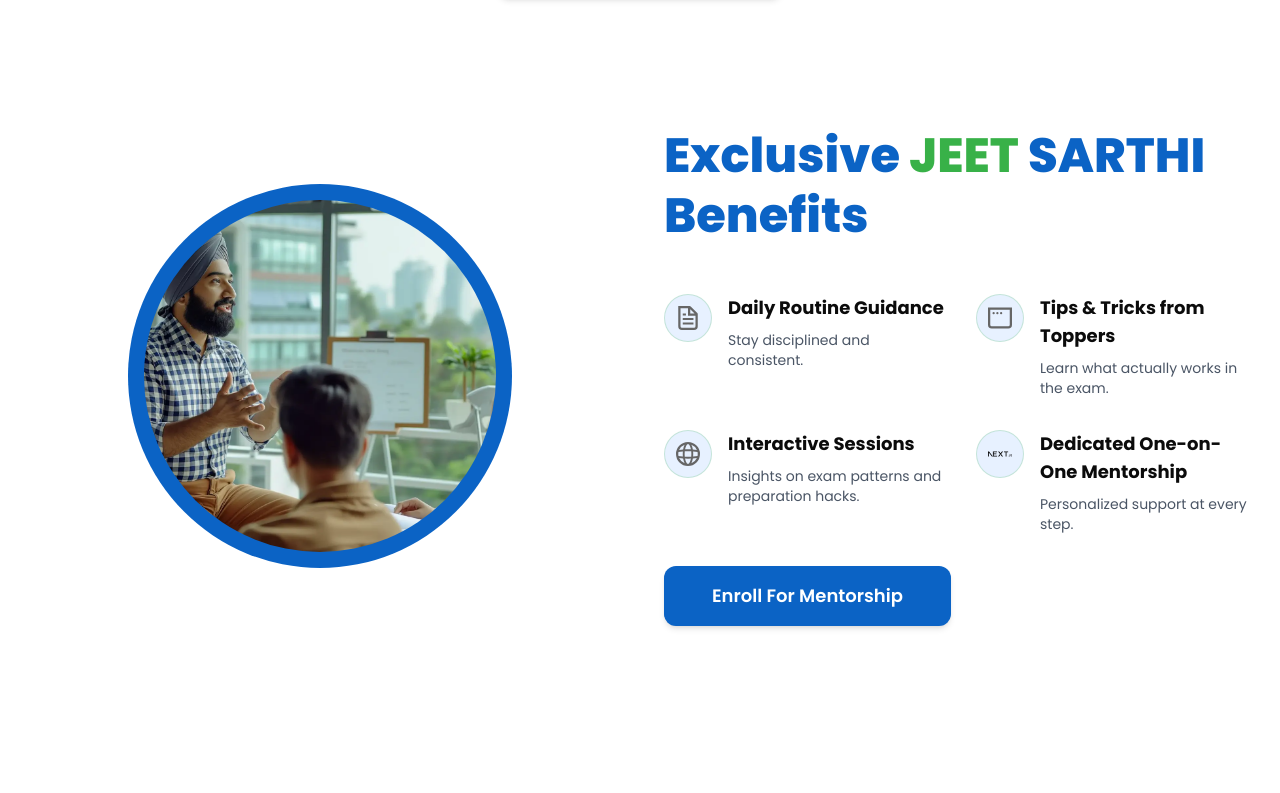
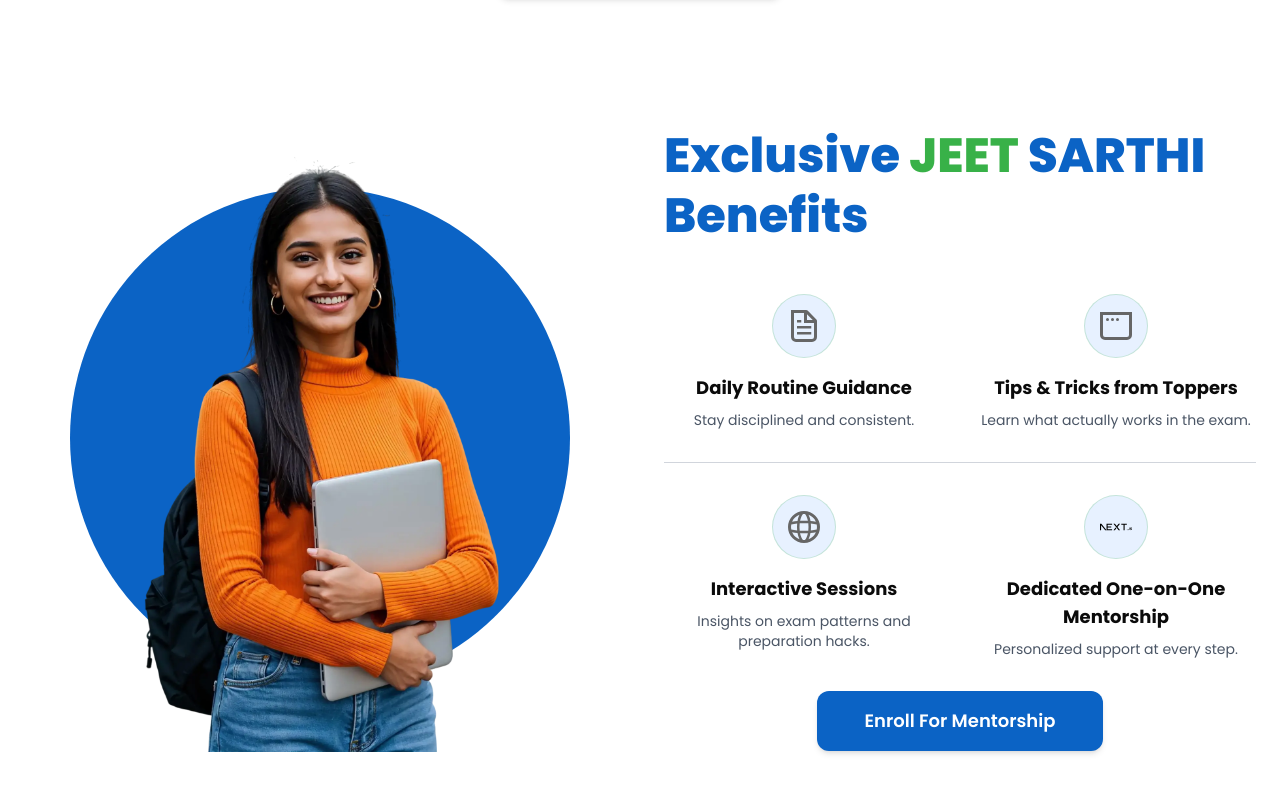
Before and after one commit to Prabal-verma/jeet-sarthi, a Next.js app: page / in a window 1280 px wide. Shown: the part 3194-3987 px from the top of the page. Before the commit the page ends 3884 px from the top, so only its background shows below. Built offline with nearby package versions, Linux system fonts and the light colour scheme.

Commit message:
Enhance Benefits component layout and styling; increase image size, adjust positioning, and add horizontal separator for improved visual structure.

```diff
--- a/app/components/Benefits.tsx
+++ b/app/components/Benefits.tsx
@@ -7,16 +7,16 @@ export default function Benefits() {
         <div className="flex items-center gap-12">
           {/* Left Side - Girl Image */}
           <div className="flex-1 flex justify-center">
-            <div className="relative w-96 h-96">
+            <div className="relative w-[500px] h-[500px]">
               {/* Blue circle background */}
               <div className="absolute inset-0 bg-[#0B63C5] rounded-full"></div>
-              {/* Girl image */}
-              <div className="absolute inset-4 rounded-full overflow-hidden">
+              {/* Girl image - larger and positioned to avoid cropping */}
+              <div className="absolute -top-16 -bottom-16 -left-8 -right-8">
                 <Image
-                  src="/hero.webp"
+                  src="/girl.webp"
                   alt="Student with laptop"
                   fill
-                  className="object-cover"
+                  className="object-contain"
                 />
               </div>
             </div>
@@ -29,8 +29,10 @@ export default function Benefits() {
               Exclusive <span className="text-[#38B148]">JEET</span> SARTHI Benefits
             </h2>
 
-            {/* Benefits Grid */}
-            <div className="grid grid-cols-1 md:grid-cols-2 gap-8 mb-8">
+            {/* Benefits Grid with separator */}
+            <div className="space-y-8">
+              {/* Top Row */}
+              <div className="grid grid-cols-1 md:grid-cols-2 gap-8">
                 <Benefit
                   iconSrc="/file.svg"
                   title="Daily Routine Guidance"
@@ -41,6 +43,13 @@ export default function Benefits() {
                   title="Tips & Tricks from Toppers"
                   description="Learn what actually works in the exam."
                 />
+              </div>
+
+              {/* Horizontal Separator Line */}
+              <div className="w-full h-px bg-gray-300"></div>
+
+              {/* Bottom Row */}
+              <div className="grid grid-cols-1 md:grid-cols-2 gap-8">
                 <Benefit
                   iconSrc="/globe.svg"
                   title="Interactive Sessions"
@@ -52,9 +61,10 @@ export default function Benefits() {
                   description="Personalized support at every step."
                 />
               </div>
+            </div>
 
             {/* CTA Button */}
-            <div className="flex justify-start">
+            <div className="flex justify-center mt-8">
               <button
                 type="button"
                 className="px-12 py-4 bg-[#0B63C5] text-white text-lg font-semibold rounded-xl shadow-md hover:bg-[#38B148] transition-colors duration-300"
@@ -77,14 +87,12 @@ type BenefitProps = {
 
 function Benefit({ iconSrc, title, description }: BenefitProps) {
   return (
-    <div className="flex items-start gap-4">
-      <div className="w-12 h-12 rounded-full bg-[#E7F1FF] border border-[#38B148]/20 flex items-center justify-center flex-shrink-0">
-        <img src={iconSrc} className="w-6 h-6" alt="icon" />
+    <div className="text-center">
+      <div className="w-16 h-16 mx-auto mb-4 rounded-full bg-[#E7F1FF] border border-[#38B148]/20 flex items-center justify-center">
+        <img src={iconSrc} className="w-8 h-8" alt="icon" />
       </div>
-      <div>
       <h3 className="text-[#0B0B0B] text-lg font-bold mb-2">{title}</h3>
       <p className="text-gray-600 text-sm">{description}</p>
     </div>
-    </div>
   );
 }
```
Lines whose indentation alone changed are shown as unchanged.
